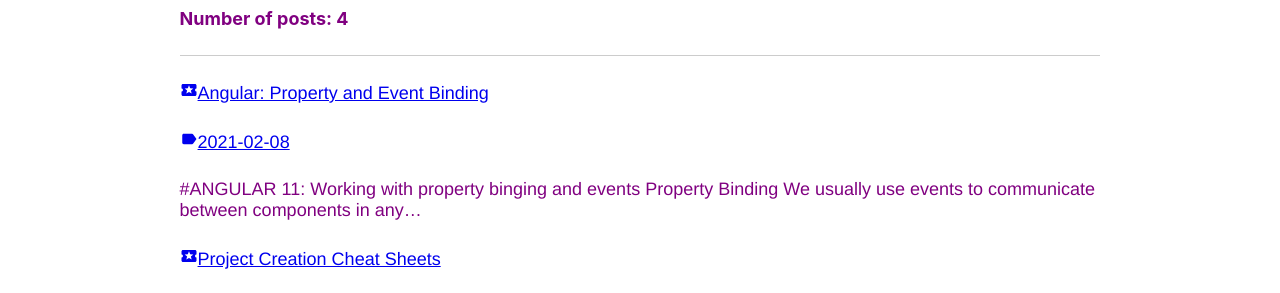
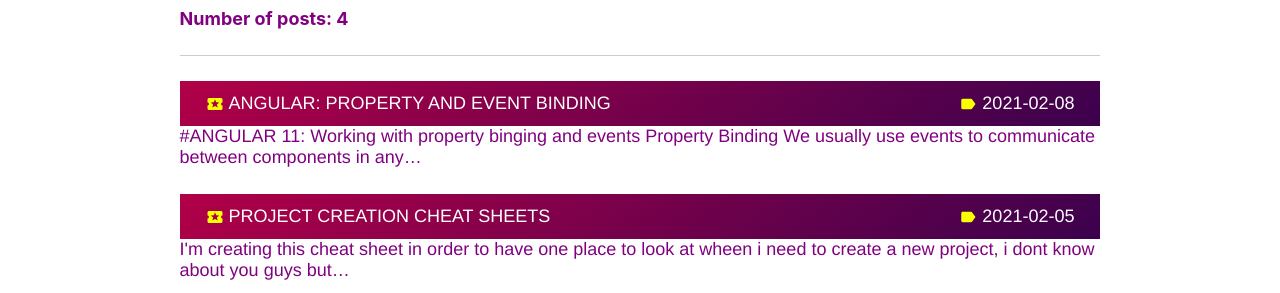
Before and after one commit to MoisesPedrazaSNG/gatsby-blog, a Gatsby site: page / in a window 1280 px wide. Shown: the part 173-466 px from the top of the page. Built offline with nearby package versions, Linux system fonts and the light colour scheme; Gatsby itself is replaced by a stand-in of ours; some packages are replaced by stand-ins of ours.

Commit message:
Removing un-used imports to fix warning and changing icons color

```diff
--- a/src/pages/index.js
+++ b/src/pages/index.js
@@ -1,17 +1,9 @@
 import React from 'react';
 import { graphql, Link } from 'gatsby';
-import styled from 'styled-components';
 import { MdLabel, MdLocalActivity } from "react-icons/md";
 
 import Layout from '../components/layout';
 import SEO from '../components/seo';
-
-
-const BlogTitle = styled.span`
-  margin-bottom: 20px;
-  color: blue;
-`;
-
 
 export default ({ data }) => (
   <Layout>
--- a/src/styles/blog-theme.scss
+++ b/src/styles/blog-theme.scss
@@ -39,3 +39,39 @@
     text-decoration: none;
   }
 }
+
+.post-metadata {
+  background: rgb(59,1,77);
+  background: linear-gradient(325deg, rgba(59,1,77,1) 0%, rgba(177,0,72,1) 100%);
+  color: white;
+  p {
+    margin: 0;
+  }
+  .post-link {
+    display: flex;
+    color: white;
+    text-decoration: none;
+    justify-content: space-between;
+    padding: 12px 16px;
+    align-items: center;
+    &:visited {
+      color: white;
+    }
+  };
+  .post-title, .post-date {
+    padding: 0 10px;
+    display: flex;
+    align-items: center;
+    text-transform: uppercase;
+  }
+
+  .title-icon {
+    color: #faff00;
+    margin-right: 5px;
+    height: 17px;
+  }
+  .post-exerpt {
+    padding: 20px;
+    border: 1px solid black;
+  }
+}
```
